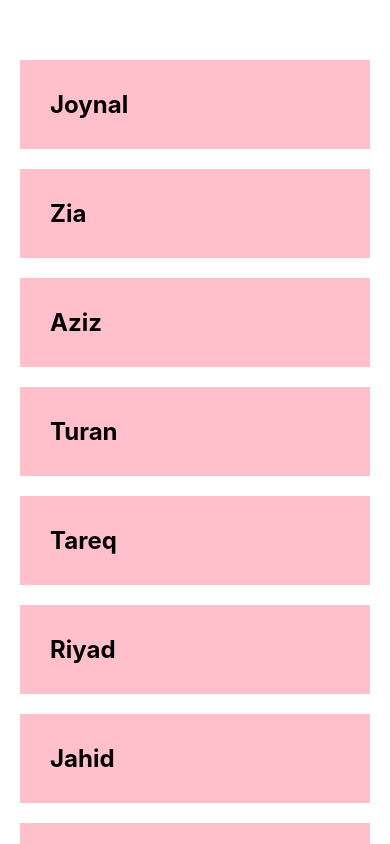
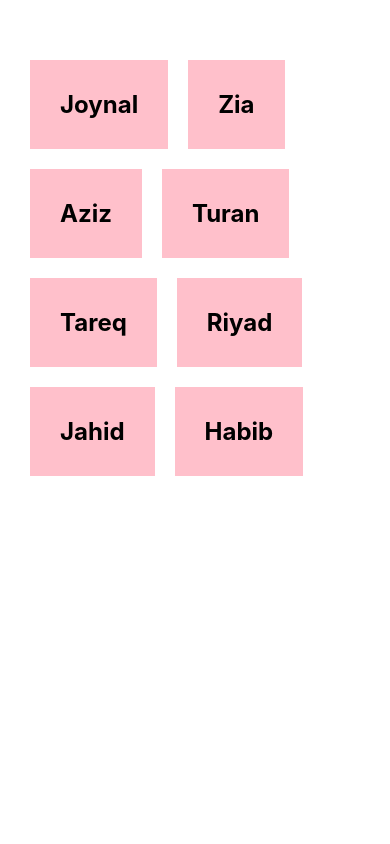
Before and after one commit to joynalam67598/React-Native, a React Native app: screen / in a window 390 px wide. Built offline with nearby package versions, Linux system fonts and the light colour scheme.

Commit message:
Flat List

```diff
--- a/App.js
+++ b/App.js
@@ -1,6 +1,6 @@
 import { StatusBar } from 'expo-status-bar';
 import { useState } from 'react';
-import { Button, ScrollView, StyleSheet, Text, TextInput, View } from 'react-native';
+import { Button, ScrollView, StyleSheet, Text, TextInput,FlatList, View } from 'react-native';
 
 export default function App() {
   const [students, setStudents] = useState([
@@ -16,15 +16,16 @@ export default function App() {
 
   return (
     <View style={styles.container}>
-      <ScrollView>
-        {
-          students.map(item => (
-            <View key={item.roll}>
-              <Text style={styles.item}>{item.name}</Text>
-            </View>
-          ))
+      <FlatList
+        keyExtractor={item => item.roll}
+        numColumns={2}
+        data={students}
+        renderItem={({ item })=>
+           <Text style={styles.item}>{item.name}</Text>
         }
-      </ScrollView>
+
+      />
+
     </View>
   );
 }
@@ -41,6 +42,7 @@ const styles = StyleSheet.create({
     padding:30,
     fontWeight: 'bold',
     fontSize:24,
-    backgroundColor:"pink"
+    backgroundColor: "pink",
+    marginHorizontal:10
   },
 });
```
